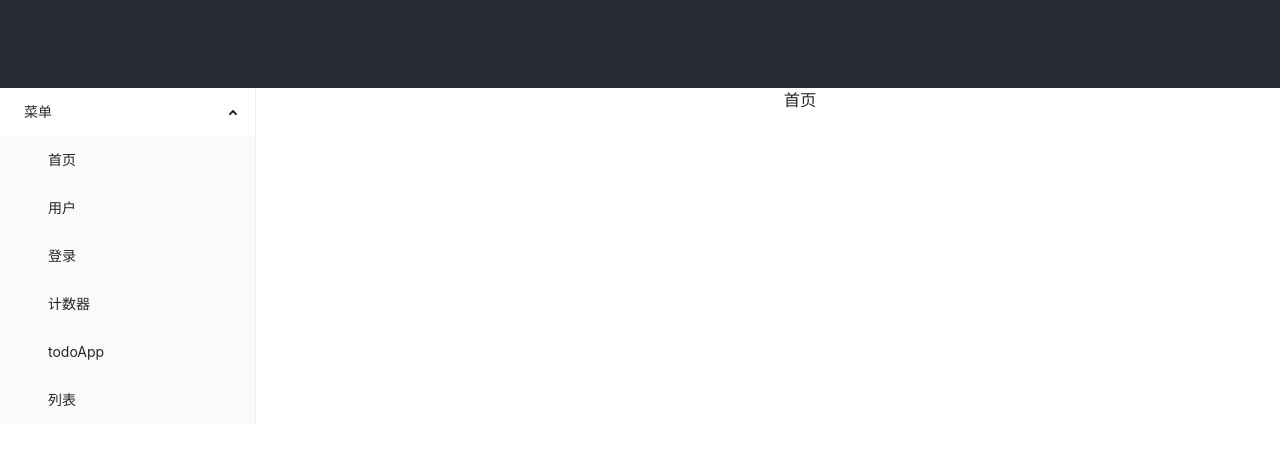
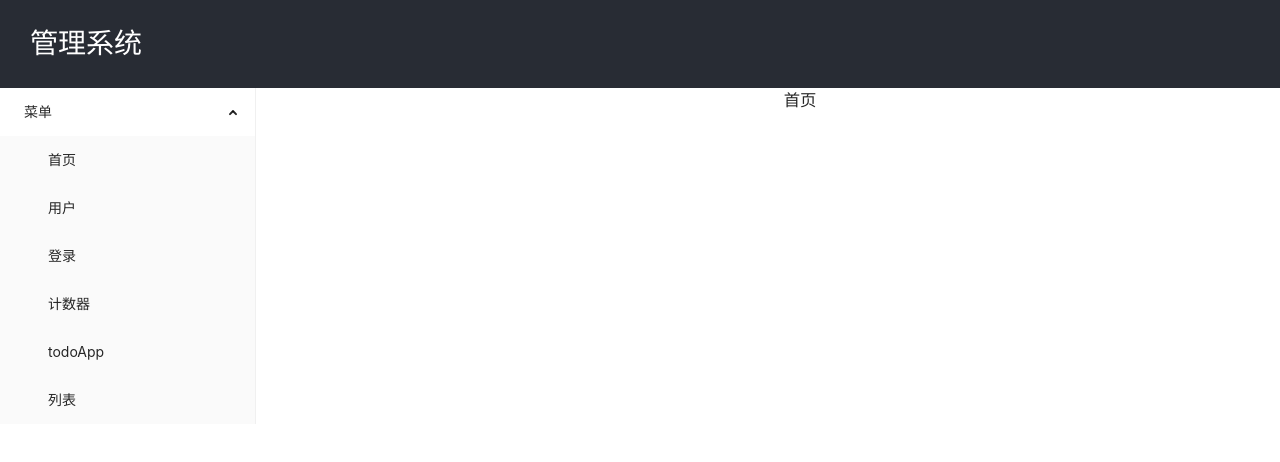
Before and after one commit to KChrisZhang/practice-react, a React (Create React App) app: page / in a window 1280 px wide. Shown: the top 462 px of the page. Built offline with nearby package versions, Linux system fonts and the light colour scheme.

Commit message:
添加 LOG描述

```diff
--- a/src/App.css
+++ b/src/App.css
@@ -19,13 +19,19 @@
 .App-header {
   height: 88px;
   background-color: #282c34;
+  padding: 0 30px;
+  box-sizing: border-box;
+  color: #fff;
+  font-size: 28px;
+  text-align: left;
+  line-height: 86px;
   /* min-height: 100vh;
   display: flex;
   flex-direction: column;
   align-items: center;
   justify-content: center;
   font-size: calc(10px + 2vmin);
-  color: white; */
+   */
 }
 
 .App-link {
--- a/src/App.js
+++ b/src/App.js
@@ -37,7 +37,7 @@ class App extends React.Component {
 
     return (
       <div className="App">
-        <div className="App-header"></div>
+        <div className="App-header">管理系统</div>
         <Row>
           <Col span={6}>
             <MenuList />
```
Also changed, not shown: 1 other file (tests, documents, lock files or other folders).
